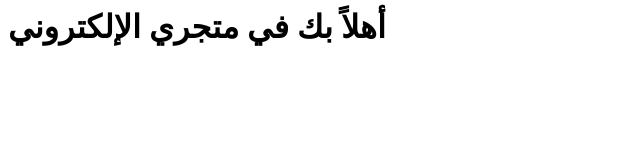
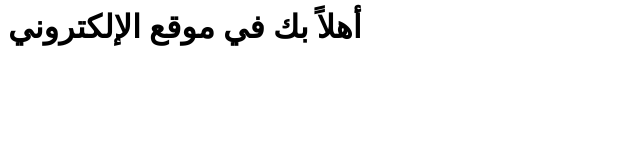
Before and after one commit to fthbgzxxwe567-creator/Wierd-thougts, a plain HTML site: page index.html in a window 1280 px wide. Shown: the whole page, without its empty margins (0-640 px from the left). Drawn offline with Linux system fonts and the light colour scheme.

Commit message:
Update index.html

```diff
--- a/index.html
+++ b/index.html
@@ -3,6 +3,7 @@
   <title>Wierd thougts</title>
 </head>
 <body>
-  <h1>أهلاً بك في متجري الإلكتروني</h1>
+  <h1>أهلاً بك في موقع الإلكتروني</h1>
 </body>
+
 </html>
```
